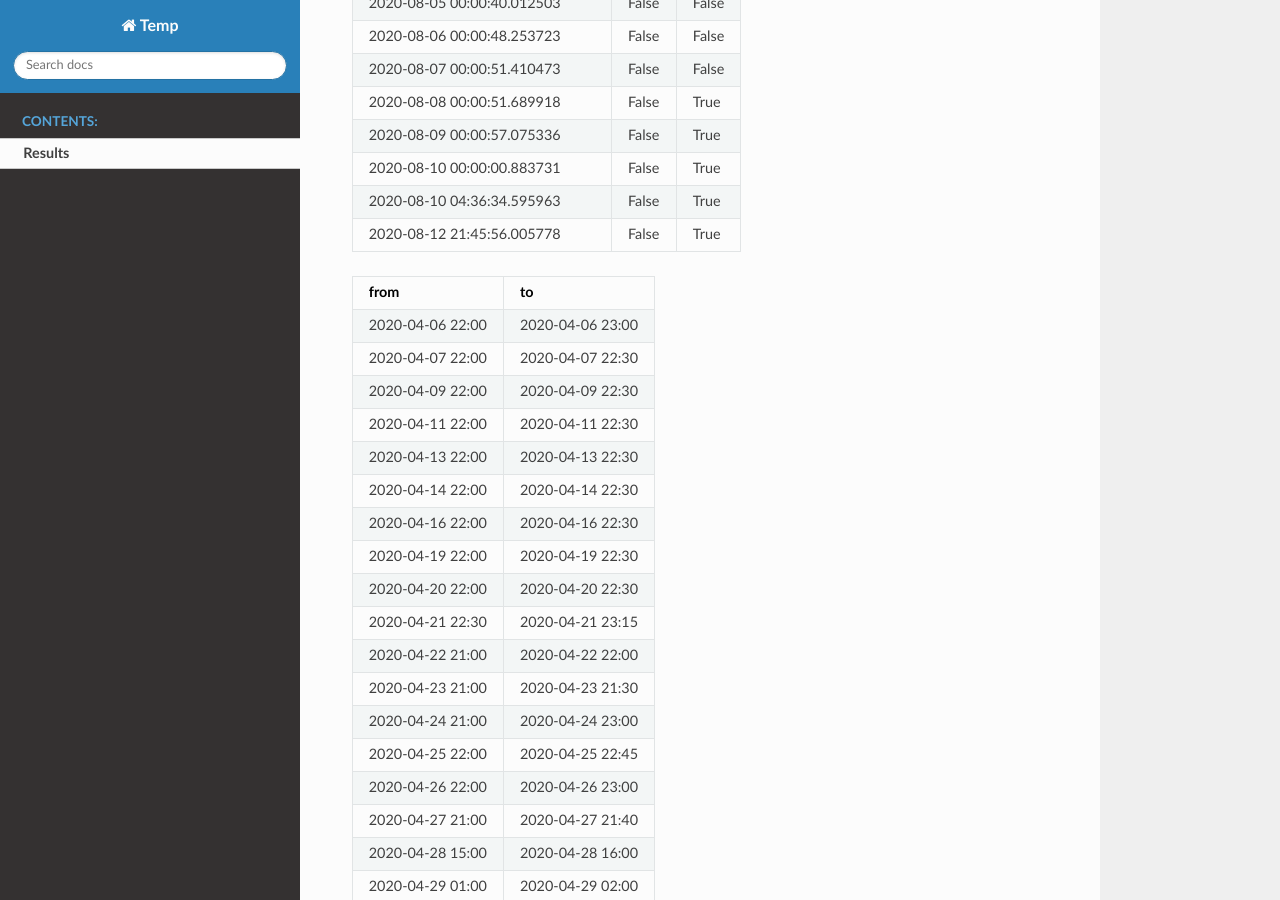
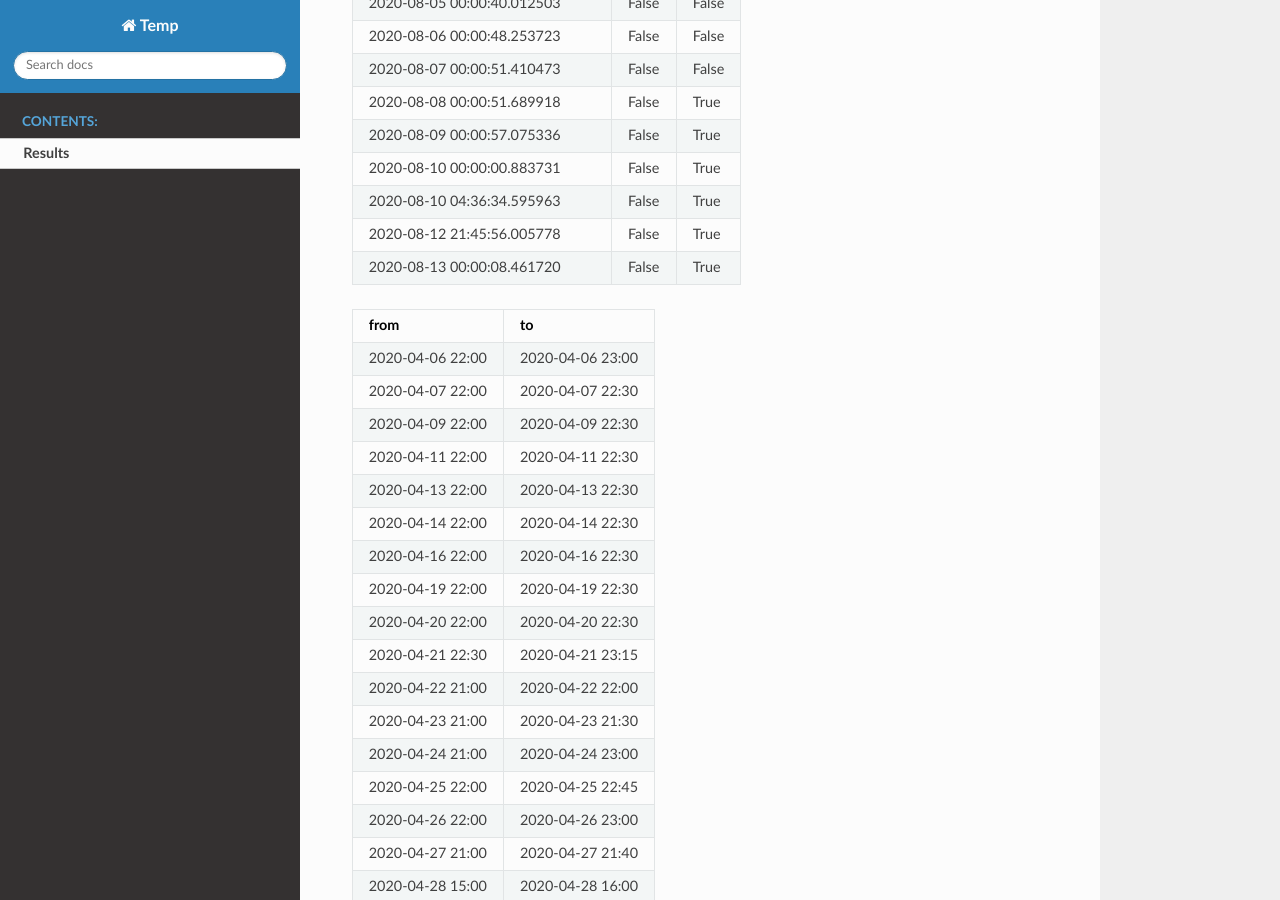
Before and after one commit to shlomow/queries-results, a Sphinx documentation site: the page built from source/results.rst, in a window 1280 px wide and 900 px high, scrolled down 3764 px. Built offline with Sphinx 7.4.7 and the Read the Docs theme 2.0.0, drawn with Linux system fonts in a browser that asks for light colours.

Commit message:
update results

```diff
--- a/source/results.rst
+++ b/source/results.rst
@@ -123,6 +123,7 @@ fifth experiment: 24.07.2020
    2020-08-10 00:00:00.883731, False, True
    2020-08-10 04:36:34.595963, False, True
    2020-08-12 21:45:56.005778, False, True
+   2020-08-13 00:00:08.461720, False, True
 
 .. csv-table::
    :header: "from", "to"
```
Also changed, not shown: results.json (+1 -1 lines).
